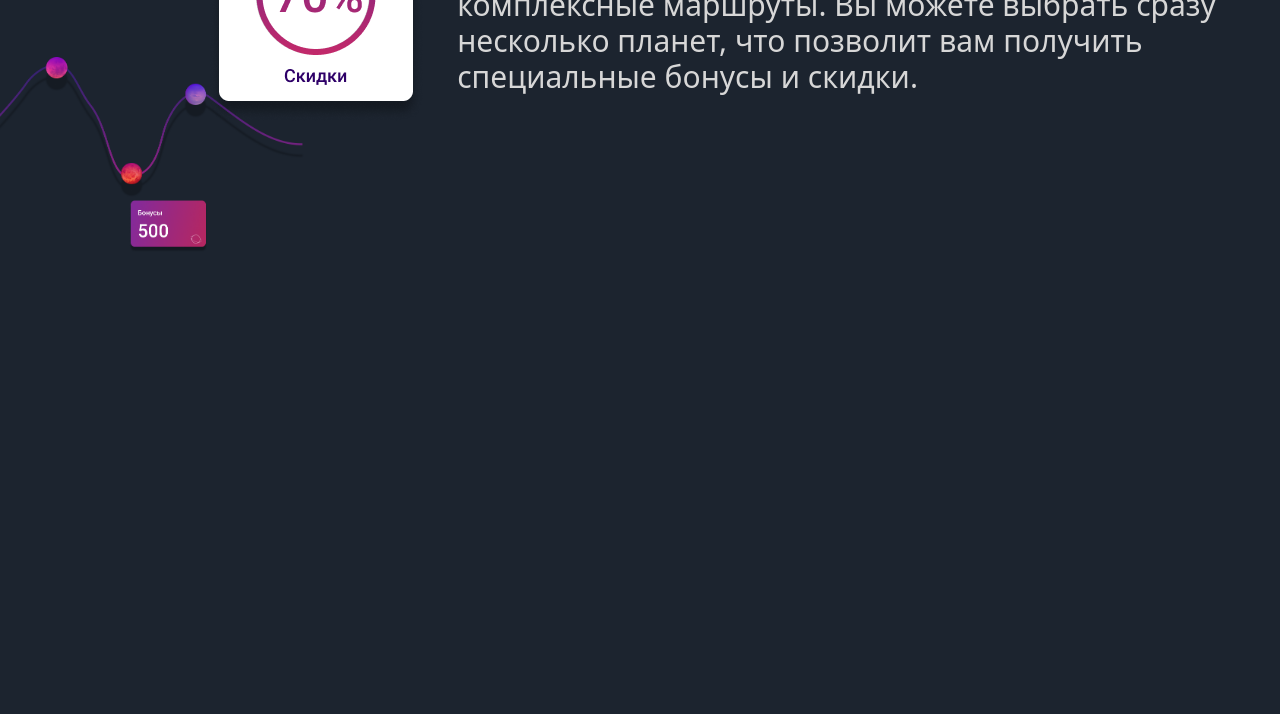
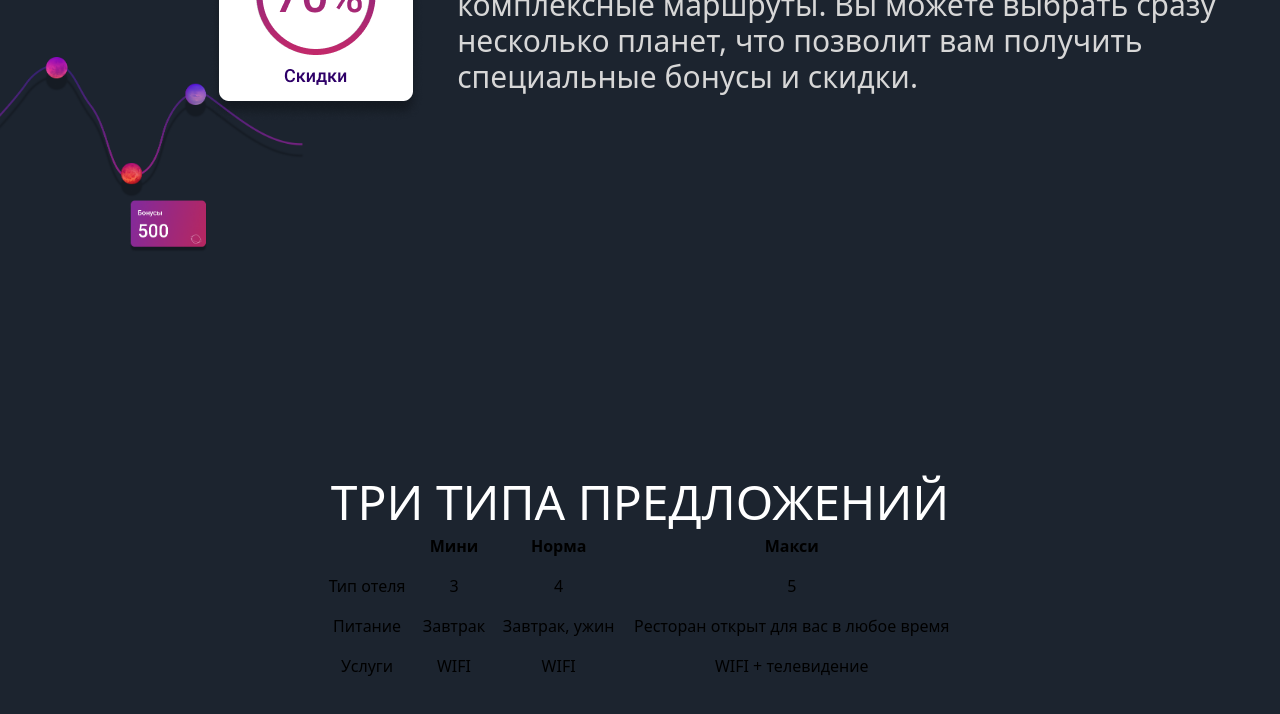
Before and after one commit to 2mpain/astro-mars, an Astro site: page / in a window 1280 px wide. Shown: the part 3649-4363 px from the top of the page. Before the commit the page ends 4127 px from the top, so only its background shows below. Built offline with nearby package versions, Linux system fonts and the light colour scheme; Astro itself is replaced by a stand-in of ours.

Commit message:
add table component

```diff
--- /dev/null
+++ b/src/components/Table.astro
@@ -0,0 +1,49 @@
+<div class="flex justify-center">
+	<table id="hotel-table">
+		<thead>
+			<tr>
+				<th></th>
+				<th>Мини</th>
+				<th>Норма</th>
+				<th>Макси</th>
+			</tr>
+		</thead>
+		<tbody>
+			<tr>
+				<td class="text-start">Тип отеля</td>
+				<td>3</td>
+				<td>4</td>
+				<td>5</td>
+			</tr>
+			<tr>
+				<td class="text-start">Питание</td>
+				<td>Завтрак</td>
+				<td>Завтрак, ужин</td>
+				<td>Ресторан открыт для вас в любое время</td>
+			</tr>
+			<tr>
+				<td class="text-start">Услуги</td>
+				<td>WIFI</td>
+				<td>WIFI</td>
+				<td>WIFI + телевидение</td>
+			</tr>
+		</tbody>
+	</table>
+</div>
+
+<style>
+	#hotel-table {
+		width: 50%;
+		border-collapse: collapse;
+	}
+
+	#hotel-table th,
+	#hotel-table td {
+		padding: 8px;
+		text-align: center;
+	}
+
+	#hotel-table th {
+		background-color:;
+	}
+</style>
--- a/src/components/Title.astro
+++ b/src/components/Title.astro
@@ -3,7 +3,7 @@ import { Typography } from "./react/Typography";
 
 interface Props {
 	title: string;
-	subtitle: string;
+	subtitle?: string;
 	width?: string;
 	align?: "start" | "center" | "end";
 }
@@ -17,9 +17,14 @@ const { title, subtitle, width = "2/3", align = "center" } = Astro.props;
 		className=`text-white uppercase text-${align} font-regular`
 		>{title}</Typography
 	>
-	<Typography
-		variant="h2"
-		className=`mt-8 font-light text-gray w-${width} text-${align}`
-		>{subtitle}</Typography
-	>
+	{subtitle && (
+		<Typography
+			variant="h2"
+			className=`mt-8 font-light text-gray w-${width} text-${align}`
+		>
+			{subtitle}
+		</Typography>
+		)
+	}
+
 </div>
--- /dev/null
+++ b/src/components/TypesOfSuggestions.astro
@@ -0,0 +1,18 @@
+---
+import Title from "./Title.astro";
+import Table from "./Table.astro";
+import { manifest } from "astro:ssr-manifest";
+
+interface Props {
+	title?: string;
+	subtitle?: string;
+}
+
+const { title = "три типа предложений", subtitle = "" } = Astro.props;
+---
+
+<section class="w-full min-h-screen">
+	<Title title={title} subtitle={subtitle} />
+
+	<Table />
+</section>
--- a/src/pages/index.astro
+++ b/src/pages/index.astro
@@ -4,6 +4,7 @@ import MainParagraph from "../components/MainParagraph.astro";
 import HowWeWork from "../components/HowWeWork.astro";
 import OurAdvantages from "../components/OurAdvantages.astro";
 import ComplexRoutes from "../components/ComplexRoutes.astro";
+import TypesOfSuggestions from "../components/TypesOfSuggestions.astro";
 ---
 
 <Layout title="AstroMars">
@@ -11,6 +12,7 @@ import ComplexRoutes from "../components/ComplexRoutes.astro";
 	<HowWeWork />
 	<OurAdvantages />
 	<ComplexRoutes />
+	<TypesOfSuggestions />
 </Layout>
 
 <style>
```
